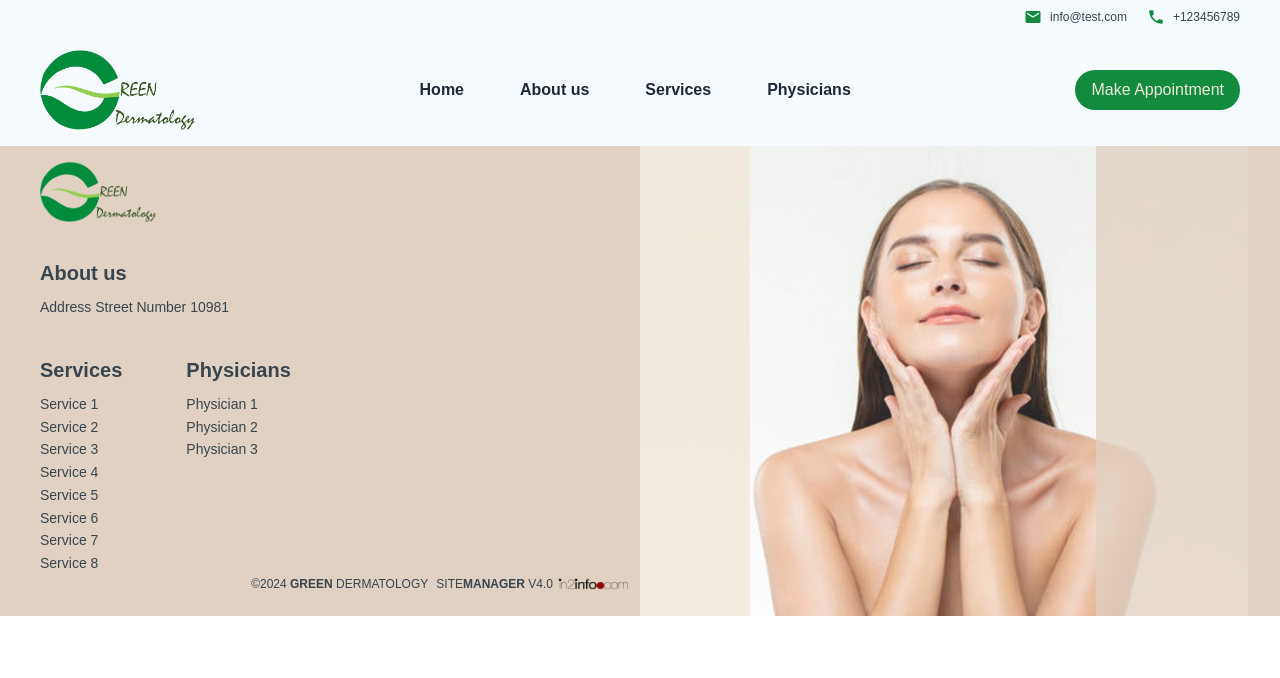
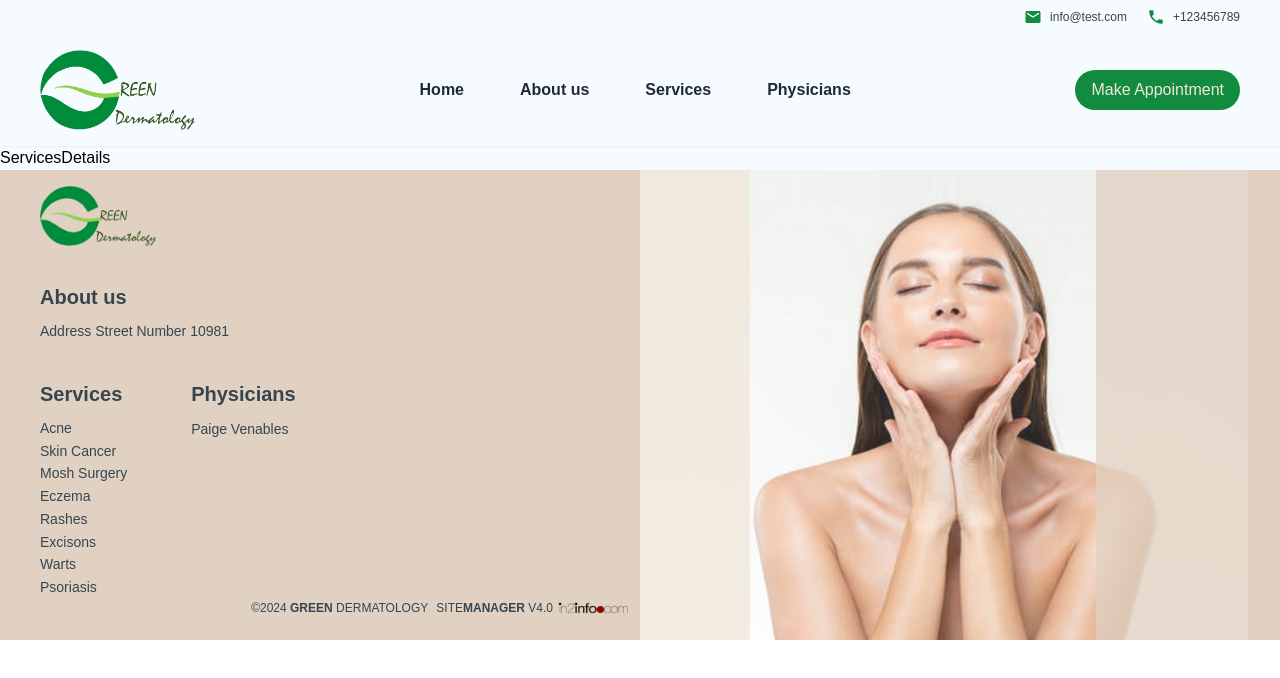
Before and after one commit to mgoyeghiaian/Green_Dermatology, a React (Vite) app: page /services/1 in a window 1280 px wide. Shown: the top 678 px of the page. Built offline with nearby package versions, Linux system fonts and the light colour scheme.

Commit message:
Fixed the links of the footer

```diff
--- a/src/Components/Footer.jsx
+++ b/src/Components/Footer.jsx
@@ -1,6 +1,7 @@
 import Image from '/src/assets/footer2.jpg'
 import Logo from '/src/assets/Logooooo.png'
 import Logoo from '/src/assets/in2infoLogo.png'
+import { Link } from 'react-router-dom'
 
 const Footer = () => {
   return (
@@ -13,17 +14,21 @@ const Footer = () => {
             <p className="text-[14px] leading-relaxed">Address Street Number 10981</p>
           </div>
           <div className="flex flex-row flex-wrap items-start justify-start gap-9 md:gap-16">
-            <div>
+            <div className='flex flex-col justify-center'>
               <h5 className="text-[20px] font-bold mb-2">Services</h5>
-              {Array.from({ length: 8 }, (_, i) => (
-                <p key={i} className="text-[14px] leading-relaxed">Service {i + 1}</p>
-              ))}
+              <Link to="/services/1" className="text-[14px] text-primary hover:text-tertiary  leading-relaxed hover:underline">Acne</Link>
+              <Link to="/services/2" className="text-[14px] text-primary hover:text-tertiary leading-relaxed hover:underline">Skin Cancer</Link>
+              <Link to="/services/3" className="text-[14px] text-primary hover:text-tertiary leading-relaxed hover:underline">Mosh Surgery</Link>
+              <Link to="/services/4" className="text-[14px] text-primary hover:text-tertiary leading-relaxed hover:underline">Eczema</Link>
+              <Link to="/services/5" className="text-[14px] text-primary hover:text-tertiary leading-relaxed hover:underline">Rashes</Link>
+              <Link to="/services/6" className="text-[14px] text-primary hover:text-tertiary leading-relaxed hover:underline">Excisons</Link>
+              <Link to="/services/7" className="text-[14px] text-primary hover:text-tertiary leading-relaxed hover:underline">Warts</Link>
+              <Link to="/services/8" className="text-[14px] text-primary hover:text-tertiary leading-relaxed hover:underline">Psoriasis</Link>
             </div>
-            <div>
+            <div className='pb-5'>
               <h5 className="text-[20px] font-bold mb-2">Physicians</h5>
-              {Array.from({ length: 3 }, (_, i) => (
-                <p key={i} className="text-[14px] leading-relaxed">Physician {i + 1}</p>
-              ))}
+              <Link to="/physiciansdetails/1" className="text-[14px] text-primary hover:text-tertiary  leading-relaxed hover:underline">Paige Venables</Link>
+
             </div>
           </div>
         </div>
--- /dev/null
+++ b/src/Pages/Services/ServicesDetails.jsx
@@ -0,0 +1,8 @@
+
+const ServicesDetails = () => {
+  return (
+    <div>ServicesDetails</div>
+  )
+}
+
+export default ServicesDetails
--- a/src/SharedRoutes.jsx
+++ b/src/SharedRoutes.jsx
@@ -3,6 +3,7 @@ import Services from "./Pages/Services/Services"
 import Physicians from "./Pages/Physicians/Physicians"
 import Physiciansdetails from "./Pages/Physicians/Physiciansdetails"
 import Home from "./Pages/Home/Home"
+import ServicesDetails from "./Pages/Services/ServicesDetails"
 
 
 
@@ -12,6 +13,7 @@ const SharedRoutes = () => {
     <Routes>
       <Route exact path="/" element={<Home />} />
       <Route exact path="/services" element={<Services />} />
+      <Route exact path="/services/:id" element={<ServicesDetails />} />
       <Route exact path="/physicians" element={<Physicians />} />
       <Route path="/physiciansdetails/:id" element={<Physiciansdetails />} />
     </Routes>
```
